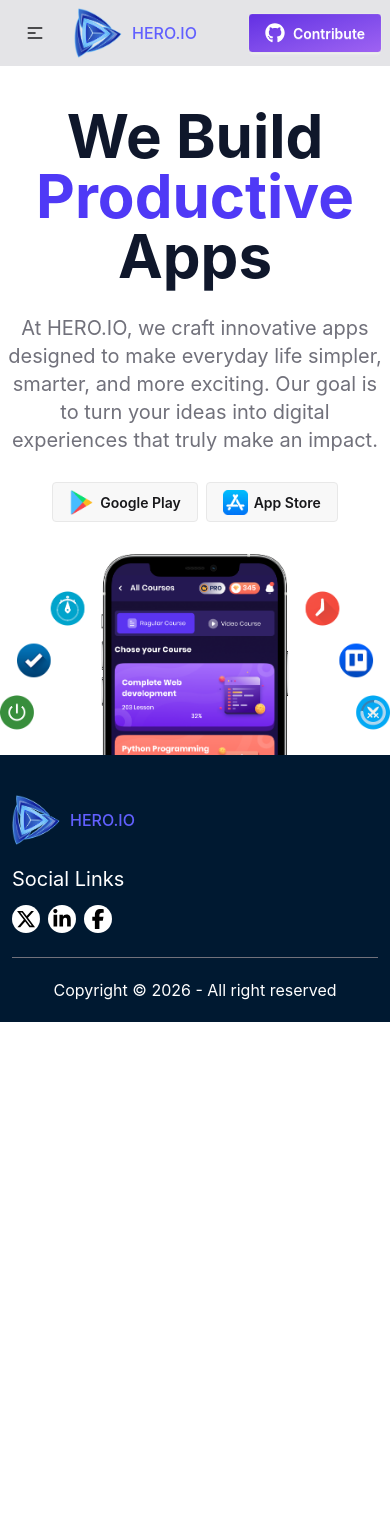
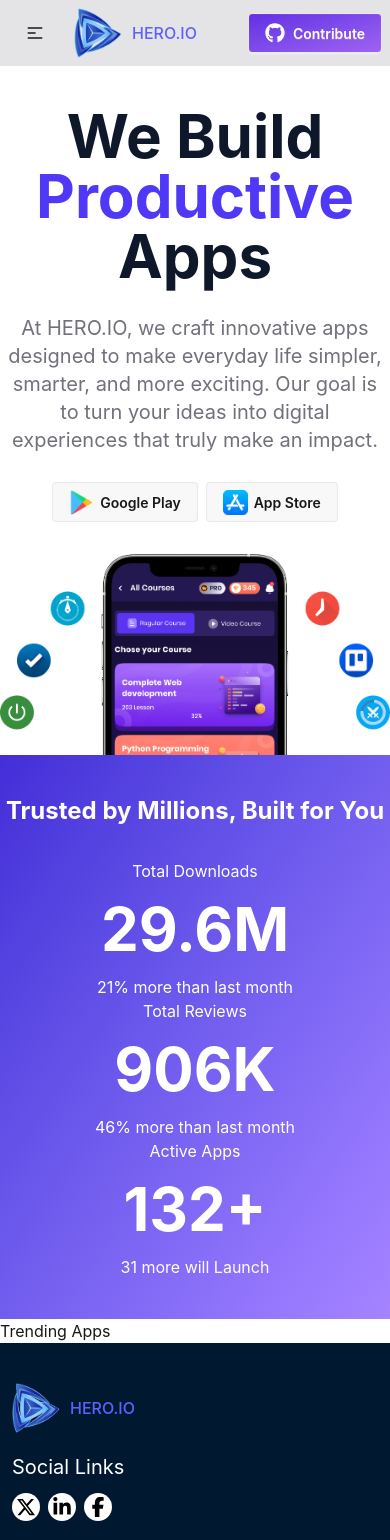
Before and after one commit to tawhid904/hero.io, a React (Vite) app: page / in a window 390 px wide. Shown: the top 1540 px of the page. Before the commit the page ends 1022 px from the top, so only its background shows below. Built offline with nearby package versions, Linux system fonts and the light colour scheme.

Commit message:
Stats section added with responsive design

```diff
--- a/src/components/Shared/HomePageSection/Stats.jsx
+++ b/src/components/Shared/HomePageSection/Stats.jsx
@@ -1,11 +1,31 @@
-import React from 'react';
+const Stats = () => {
+	return (
+		<div className="bg-linear-to-br from-indigo-700 to-violet-400 py-10">
+			<div className="max-w-4xl mx-auto space-y-8">
+				<h2 className="text-center font-bold text-2xl md:text-5xl text-white">
+					Trusted by Millions, Built for You
+				</h2>
 
-const Stats = () => {
-    return (
-        <div>
-
-        </div>
-    );
+				<div className="flex flex-col md:flex-row justify-around items-center text-center text-white">
+					<div className="space-y-4">
+						<p>Total Downloads</p>
+						<h2 className="text-6xl font-bold">29.6M</h2>
+						<p>21% more than last month</p>
+					</div>
+					<div className="space-y-4">
+						<p>Total Reviews</p>
+						<h2 className="text-6xl font-bold">906K</h2>
+						<p>46% more than last month</p>
+					</div>
+					<div className="space-y-4">
+						<p>Active Apps</p>
+						<h2 className="text-6xl font-bold">132+</h2>
+						<p>31 more will Launch</p>
+					</div>
+				</div>
+			</div>
+		</div>
+	);
 };
 
 export default Stats;
--- a/src/components/Shared/HomePageSection/TrendingApps.jsx
+++ b/src/components/Shared/HomePageSection/TrendingApps.jsx
@@ -3,7 +3,7 @@ import React from 'react';
 const TrendingApps = () => {
     return (
         <div>
-
+            Trending Apps
         </div>
     );
 };
```
